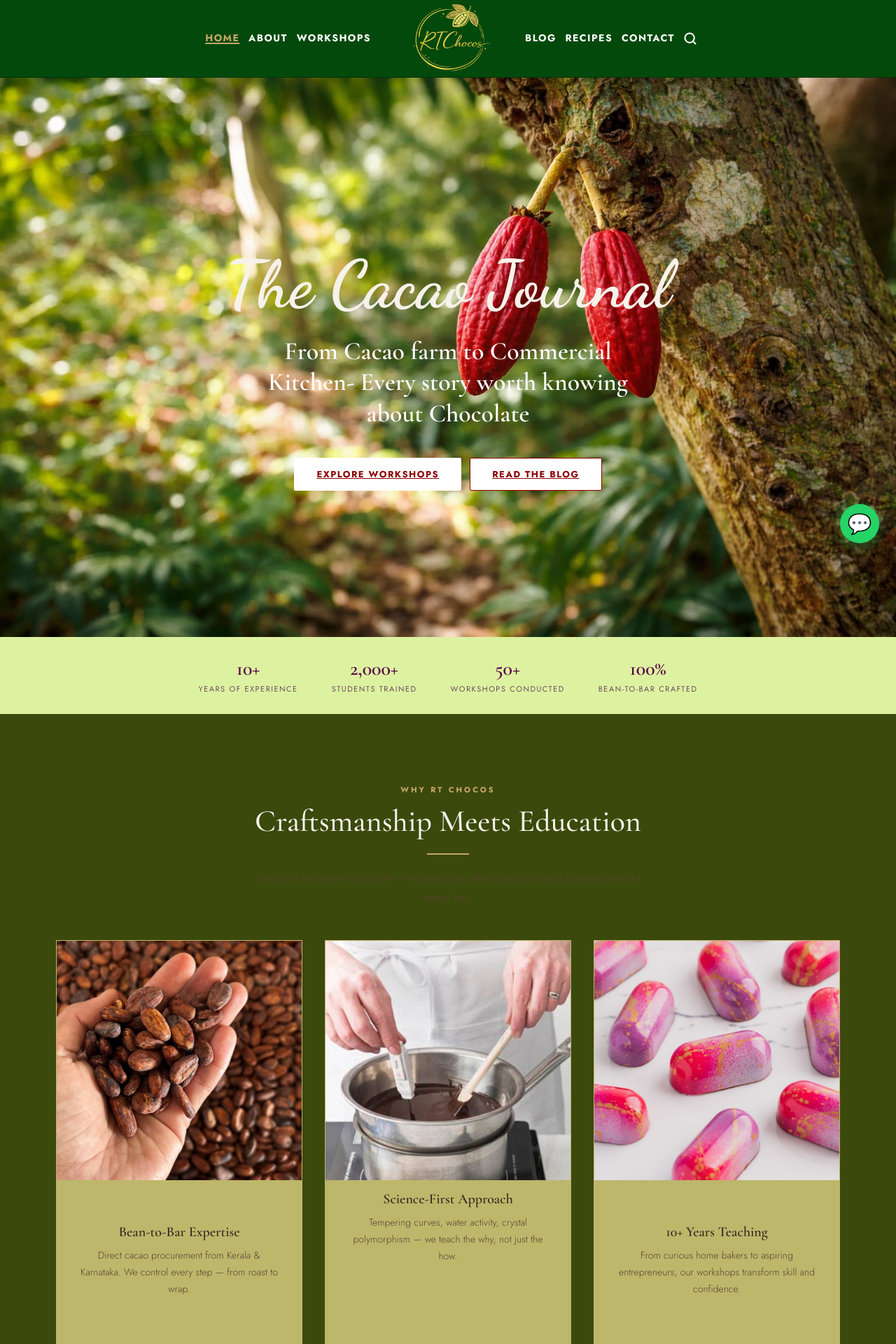
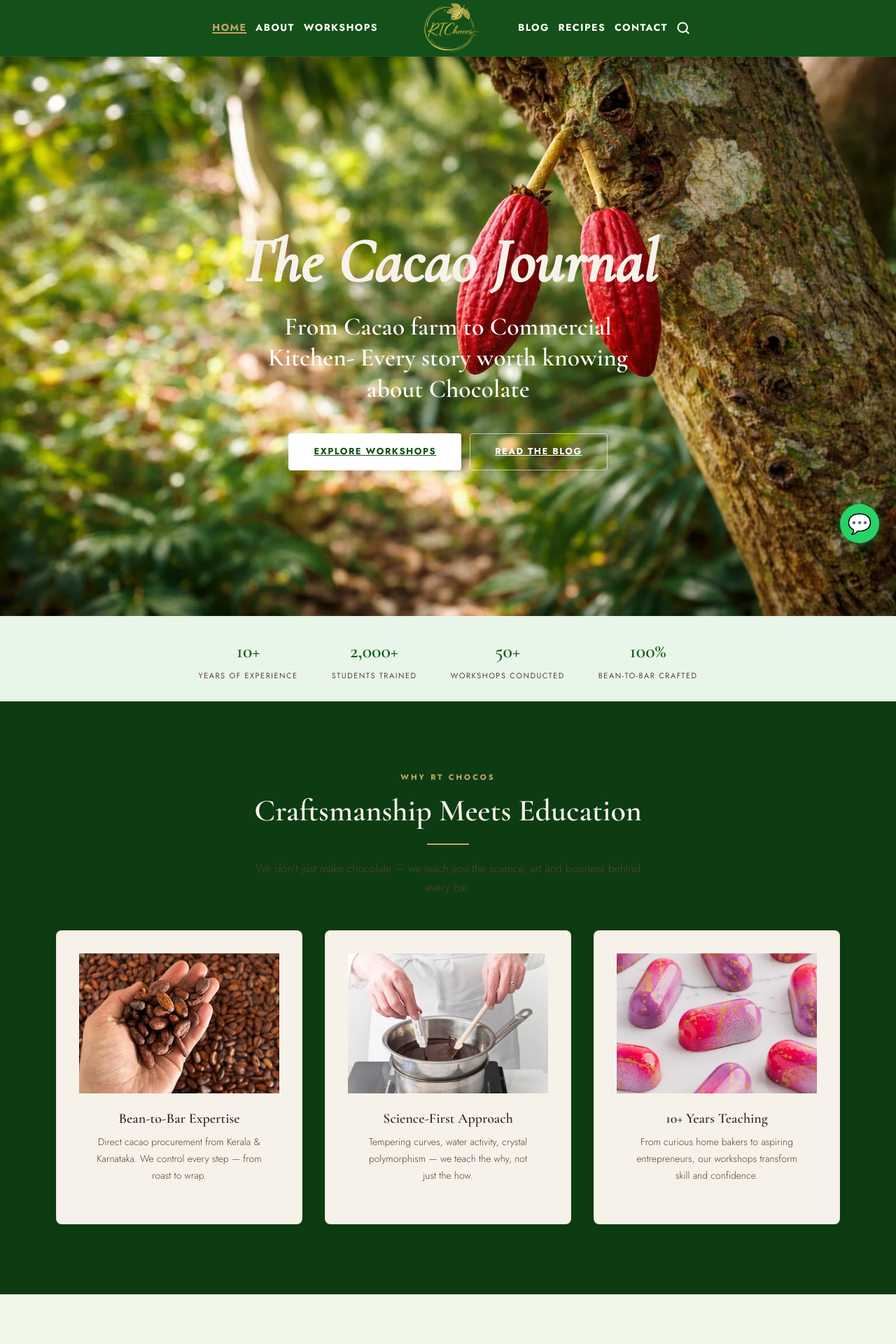
Before and after one commit to TheGameisYash/rtchocosPHP, a PHP site: page / in a window 1280 px wide. Shown: the top 1920 px of the page at 70% size. Run offline with PHP 8.4, Linux system fonts and the light colour scheme.

Commit message:
design: complete UI/UX professional redesign and flavor wheel fixes

```diff
--- a/about.php
+++ b/about.php
@@ -6,7 +6,7 @@
 ?>
 
 <!-- --- HOME PAGE --- -->
-<div id="page-about" class="page active" style="padding-top:72px;">
+<div id="page-about" class="page active" style="padding-top:80px;">
   <div class="page-hero about-page-hero">
     <div class="about-page-hero-image">
       <img src="assets/finalaztech.jpg" alt="" />
@@ -16,7 +16,7 @@
       <p class="fade-up-d1">From ancient rituals to artisan bars - honouring cacao's true origins.</p>
     </div>
   </div>
-  <div class="section" style="background-color: #f1daae; padding-top: 28px;">
+  <div class="section" style="background-color: var(--cream); padding-top: 28px;">
     <div class="about-grid">
       <div style="max-width: 820px; min-height: 320px;">
         <div class="section-label">About Me</div>
--- a/blog.php
+++ b/blog.php
@@ -6,7 +6,7 @@
 ?>
 
 <!-- --- HOME PAGE --- -->
-<div id="page-blog" class="page active" style="padding-top:72px;">
+<div id="page-blog" class="page active" style="padding-top:80px;">
   <div class="page-hero blog-page-hero">
     <div class="blog-page-hero-image fade-in">
       <img src="assets/blog.jpg" alt="RT Chocos blog" />
--- a/contact.php
+++ b/contact.php
@@ -6,7 +6,7 @@
 ?>
 
 <!-- --- HOME PAGE --- -->
-<div id="page-contact" class="page active" style="padding-top:72px;">
+<div id="page-contact" class="page active" style="padding-top:80px;">
   <div class="page-hero contact-page-hero">
     <div class="page-hero-content">
       <h1 class="fade-up">Get in Touch</h1>
--- a/index.php
+++ b/index.php
@@ -6,7 +6,7 @@
 ?>
 
 <!-- --- HOME PAGE --- -->
-<div id="page-home" class="page active" style="margin-top:110px;">
+<div id="page-home" class="page active" style="margin-top:80px;">
 
   <!-- Hero -->
   <section id="hero">
@@ -14,7 +14,7 @@
     <div class="deco-circle-2"></div>
     <div class="deco-radial"></div>
     <div class="hero-content">
-      <h1 class="fade-up" style="font-family:'Dancing Script','Segoe Script',cursive;font-size:clamp(58px,7.4vw,96px);line-height:1.02;font-weight:700;letter-spacing:0;">The Cacao Journal</h1>
+      <h1 class="fade-up" style="font-family:'Cormorant Garamond',serif;font-style:italic;font-size:clamp(52px,7vw,88px);line-height:1.05;font-weight:700;letter-spacing:0.01em;">The Cacao Journal</h1>
       <p class="fade-up-d1" style="font-family:'Cormorant Garamond',serif;font-size:clamp(22px,2.8vw,36px);font-weight:600;line-height:1.25;color:#ffffff;">From Cacao farm to Commercial Kitchen- Every story worth knowing about Chocolate</p>
       <div class="hero-btns fade-up-d2">
         <a href="workshops.php" class="btn-hero-primary">Explore Workshops</a>
@@ -39,25 +39,29 @@
       <div class="divider" style="margin:20px auto;"></div>
       <p class="section-subtitle" style="margin:0 auto 48px;text-align:center;">We don't just make chocolate — we teach you the science, art and business behind every bar.</p>
       <div class="why-grid">
-        <div class="why-card-first">
-          <img src="assets/cocoabeans.png.jpg" alt="Bean-to-Bar" class="why-card-first-image">
-          <div class="why-card-first-fade"></div>
-          <div class="why-card-first-text">
+        <div class="why-card">
+          <div class="why-card-img-wrapper">
+            <img src="assets/cocoabeans.png.jpg" alt="Bean-to-Bar">
+          </div>
+          <div class="why-card-text">
             <h4>Bean-to-Bar Expertise</h4>
             <p>Direct cacao procurement from Kerala &amp; Karnataka. We control every step — from roast to wrap.</p>
           </div>
         </div>
-        <div class="why-card-second">
-          <img src="assets/temepring.jpg" alt="Science-First Approach" class="why-card-second-image">
-          <div class="why-card-second-text">
+        <div class="why-card">
+          <div class="why-card-img-wrapper">
+            <img src="assets/temepring.jpg" alt="Science-First Approach">
+          </div>
+          <div class="why-card-text">
             <h4>Science-First Approach</h4>
             <p>Tempering curves, water activity, crystal polymorphism — we teach the why, not just the how.</p>
           </div>
         </div>
-        <div class="why-card-third">
-          <img src="assets/bonbons.png" alt="10+ Years Teaching" class="why-card-third-image">
-          <div class="why-card-third-fade"></div>
-          <div class="why-card-third-text">
+        <div class="why-card">
+          <div class="why-card-img-wrapper">
+            <img src="assets/bonbons.png" alt="10+ Years Teaching">
+          </div>
+          <div class="why-card-text">
             <h4>10+ Years Teaching</h4>
             <p>From curious home bakers to aspiring entrepreneurs, our workshops transform skill and confidence.</p>
           </div>
@@ -301,18 +305,11 @@
           `;
 
           const midAngle = (category.startAngle + category.endAngle) / 2;
-          const normMid = (midAngle % 360 + 360) % 360;
-          const isTop = (normMid > 180 && normMid < 360);
-
-          let textPathD = "";
-          const textR = (R1 + R2) / 2 + (isTop ? -3 : 4);
+          const textR = (R1 + R2) / 2 - 3;
           const textSpan = 45;
 
-          if (isTop) {
-            textPathD = getArcPath(cx, cy, textR, midAngle - textSpan, midAngle + textSpan, false);
-          } else {
-            textPathD = getArcPath(cx, cy, textR, midAngle + textSpan, midAngle - textSpan, true);
-          }
+          // Always draw clockwise so text is right-side up when rotated to the top (12 o'clock)
+          const textPathD = getArcPath(cx, cy, textR, midAngle - textSpan, midAngle + textSpan, false);
 
           const textPathId = `textpath-${category.id}`;
           svgContent += `
@@ -324,7 +321,7 @@
             </text>
           `;
 
-          const iconR = (R1 + R2) / 2 - (isTop ? 22 : -20);
+          const iconR = (R1 + R2) / 2 - 22;
           const iconPos = polarToCartesian(cx, cy, iconR, midAngle);
           const iconRot = midAngle + 90;
           svgContent += `
--- a/style.css
+++ b/style.css
@@ -2,33 +2,55 @@
 *, *::before, *::after { margin: 0; padding: 0; box-sizing: border-box; }
 
 :root {
-  --green:      #556B4D;
-  --green-dark: #3E5137;
-  --green-light:#6B8560;
-  --gold:       #C7A66A;
-  --gold-light: #D4BA8A;
-  --cream:      #F6F2EA;
-  --cream-dark: #EDE7DB;
-  --brown:      #3B2A22;
-  --brown-light:#5C4033;
-  --white:      #FEFDFB;
-  --black:      #1A1410;
+  /* --- Primary: Hunter Green Family --- */
+  --green-900:   #0D3B12;
+  --green-800:   #14501A;
+  --green-700:   #1B5E20;
+  --green-600:   #2E7D32;
+  --green-500:   #388E3C;
+  --green-400:   #4CAF50;
+  --green-100:   #E8F5E9;
+  --green-50:    #F1F8E9;
+
+  /* Legacy aliases for backward compat */
+  --green:       #1B5E20;
+  --green-dark:  #14501A;
+  --green-light: #2E7D32;
+
+  /* --- Warm Neutrals --- */
+  --gold:        #C7A66A;
+  --gold-light:  #D4BA8A;
+  --cream:       #F6F2EA;
+  --cream-dark:  #EDE7DB;
+  --brown:       #3B2A22;
+  --brown-light: #5C4033;
+  --white:       #FEFDFB;
+  --black:       #1A1410;
+
+  /* --- Shadows & Transitions --- */
+  --shadow-sm:   0 2px 8px rgba(59,42,34,0.06);
+  --shadow-md:   0 8px 24px rgba(59,42,34,0.08);
+  --shadow-lg:   0 16px 48px rgba(59,42,34,0.12);
+  --transition:  0.35s cubic-bezier(0.4, 0, 0.2, 1);
 }
 
 html { scroll-behavior: smooth; }
 
 body {
   font-family: 'Jost', sans-serif;
+  font-size: 16px;
+  line-height: 1.6;
   color: var(--brown);
   background: var(--white);
   -webkit-font-smoothing: antialiased;
+  -moz-osx-font-smoothing: grayscale;
   overflow-x: hidden;
 }
 
 h1, h2, h3, h4, h5 {
   font-family: 'Cormorant Garamond', serif;
-  font-weight: 500;
-  line-height: 1.15;
+  font-weight: 600;
+  line-height: 1.2;
 }
 .serif { font-family: 'Cormorant Garamond', serif; }
 strong { font-weight: 700; }
@@ -61,69 +83,104 @@ strong { font-weight: 700; }
 .btn-primary {
   display: inline-flex; align-items: center; gap: 8px;
   padding: 14px 32px;
-  background: var(--green); color: var(--cream);
-  border: none; border-radius: 2px;
+  background: var(--green-700); color: var(--cream);
+  border: none; border-radius: 4px;
   font-family: 'Jost', sans-serif; font-size: 13px; font-weight: 700;
   letter-spacing: 1.5px; text-transform: uppercase;
-  cursor: pointer; transition: all 0.3s ease;
-}
-.btn-primary:hover { background: var(--green-dark); transform: translateY(-1px); }
+  cursor: pointer; transition: all var(--transition);
+  box-shadow: 0 2px 8px rgba(27,94,32,0.15);
+}
+.btn-primary:hover {
+  background: var(--green-800);
+  transform: translateY(-2px);
+  box-shadow: 0 6px 20px rgba(27,94,32,0.25);
+}
 
 .btn-gold {
   display: inline-flex; align-items: center; gap: 8px;
   padding: 14px 32px;
   background: var(--gold); color: var(--brown);
-  border: none; border-radius: 2px;
+  border: none; border-radius: 4px;
   font-family: 'Jost', sans-serif; font-size: 13px; font-weight: 700;
   letter-spacing: 1.5px; text-transform: uppercase;
-  cursor: pointer; transition: all 0.3s ease;
-}
-.btn-gold:hover { background: var(--gold-light); transform: translateY(-1px); }
+  cursor: pointer; transition: all var(--transition);
+}
+.btn-gold:hover {
+  background: var(--gold-light);
+  transform: translateY(-2px);
+  box-shadow: 0 6px 20px rgba(199,166,106,0.3);
+}
 
 .btn-outline {
   display: inline-flex; align-items: center; gap: 8px;
   padding: 13px 31px;
   background: transparent; color: var(--cream);
-  border: 1.5px solid var(--cream); border-radius: 2px;
+  border: 1.5px solid var(--cream); border-radius: 4px;
   font-family: 'Jost', sans-serif; font-size: 13px; font-weight: 700;
   letter-spacing: 1.5px; text-transform: uppercase;
-  cursor: pointer; transition: all 0.3s ease;
-}
-.btn-outline:hover { background: rgba(255,255,255,0.12); }
-
-/* --- HERO-SPECIFIC BUTTONS --- */
+  cursor: pointer; transition: all var(--transition);
+}
+.btn-outline:hover {
+  background: rgba(255,255,255,0.12);
+  transform: translateY(-1px);
+}
+
+/* --- HERO BUTTONS --- */
 .btn-hero-primary {
   display: inline-flex; align-items: center; gap: 8px;
-  padding: 14px 32px;
-  background: #ffffff; color: #8B0000;
-  border: none; border-radius: 2px;
+  padding: 16px 36px;
+  background: #ffffff; color: var(--green-800);
+  border: none; border-radius: 4px;
   font-family: 'Jost', sans-serif; font-size: 13px; font-weight: 700;
   letter-spacing: 1.5px; text-transform: uppercase;
-  cursor: pointer; transition: all 0.3s ease;
-}
-.btn-hero-primary:hover { background: #f0f0f0; transform: translateY(-1px); }
+  cursor: pointer; transition: all var(--transition);
+  box-shadow: 0 4px 16px rgba(0,0,0,0.15);
+}
+.btn-hero-primary:hover {
+  background: var(--cream);
+  transform: translateY(-2px);
+  box-shadow: 0 8px 28px rgba(0,0,0,0.2);
+}
 
 .btn-hero-outline {
   display: inline-flex; align-items: center; gap: 8px;
-  padding: 13px 31px;
-  background: #ffffff; color: #8B0000;
-  border: 1.5px solid #8B0000; border-radius: 2px;
+  padding: 15px 35px;
+  background: transparent; color: #ffffff;
+  border: 1.5px solid rgba(255,255,255,0.6); border-radius: 4px;
   font-family: 'Jost', sans-serif; font-size: 13px; font-weight: 700;
   letter-spacing: 1.5px; text-transform: uppercase;
-  cursor: pointer; transition: all 0.3s ease;
-}
-.btn-hero-outline:hover { background: #f0f0f0; }
+  cursor: pointer; transition: all var(--transition);
+}
+.btn-hero-outline:hover {
+  background: rgba(255,255,255,0.12);
+  border-color: #ffffff;
+  transform: translateY(-1px);
+}
 
 .btn-outline-dark {
   display: inline-flex; align-items: center; gap: 8px;
   padding: 13px 31px;
-  background: transparent; color: var(--brown);
-  border: 1.5px solid var(--brown); border-radius: 2px;
+  background: transparent; color: var(--green-700);
+  border: 1.5px solid var(--green-700); border-radius: 4px;
   font-family: 'Jost', sans-serif; font-size: 13px; font-weight: 700;
   letter-spacing: 1.5px; text-transform: uppercase;
-  cursor: pointer; transition: all 0.3s ease;
-}
-.btn-outline-dark:hover { background: var(--brown); color: var(--cream); }
+  cursor: pointer; transition: all var(--transition);
+}
+.btn-outline-dark:hover {
+  background: var(--green-700); color: var(--cream);
+  transform: translateY(-1px);
+  box-shadow: 0 4px 16px rgba(27,94,32,0.2);
+}
+
+/* Button active and accessibility focus states */
+.btn-primary:active, .btn-gold:active, .btn-outline:active, .btn-hero-primary:active, .btn-hero-outline:active, .btn-outline-dark:active, .filter-btn:active {
+  transform: translateY(1px);
+}
+a:focus-visible, button:focus-visible, input:focus-visible, textarea:focus-visible, [role="button"]:focus-visible {
+  outline: 2px solid var(--gold);
+  outline-offset: 3px;
+}
+
 
 .filter-btn {
   padding: 10px 24px;
@@ -201,15 +258,17 @@ strong { font-weight: 700; }
 /* --- HEADER --- */
 #site-header {
   position: fixed; top: 0; left: 0; right: 0; z-index: 1000;
-  background: #03490c;
-  border-bottom: 1px solid #02330a;
-  box-shadow: 0 2px 10px rgba(26,20,16,0.04);
-  transition: all 0.35s ease;
+  background: var(--green-800);
+  border-bottom: 1px solid rgba(255,255,255,0.06);
+  box-shadow: 0 2px 10px rgba(0,0,0,0.1);
+  transition: all var(--transition);
 }
 #site-header.scrolled {
-  background: #03490c;
-  border-bottom-color: #464e01;
-  backdrop-filter: none;
+  background: rgba(20,80,26,0.95);
+  backdrop-filter: blur(12px);
+  -webkit-backdrop-filter: blur(12px);
+  border-bottom-color: rgba(255,255,255,0.08);
+  box-shadow: 0 4px 20px rgba(0,0,0,0.15);
 }
 
 .header-inner {
@@ -217,7 +276,7 @@ strong { font-weight: 700; }
   max-width: none;
   margin: 0 auto;
   padding: 0 40px;
-  height: 110px;
+  height: 80px;
   position: relative;
 }
 
@@ -261,11 +320,11 @@ strong { font-weight: 700; }
 .header-nav-left {
   left: 50%;
   transform: translate(-100%, -50%);
-  margin-left: -110px;
+  margin-left: -100px;
 }
 .header-nav-right {
   left: 50%;
-  margin-left: 110px;
+  margin-left: 100px;
 }
 
 .nav-link {
@@ -445,74 +504,78 @@ strong { font-weight: 700; }
 
 /* --- CREDIBILITY STRIP --- */
 #cred-strip {
-  background: #ddf2a1 ; padding: 28px 24px;
+  background: var(--green-100); padding: 28px 24px;
   display: flex; justify-content: center; align-items: center;
   gap: 48px; flex-wrap: wrap;
 }
 .cred-item { text-align: center; min-width: 120px; }
 .cred-num {
   font-family: 'Cormorant Garamond', serif;
-  font-size: 28px; color: #580546; font-weight: 600;
+  font-size: 28px; color: var(--green-700); font-weight: 600;
 }
 .cred-label {
   font-size: 11px; letter-spacing: 1.5px; text-transform: uppercase;
-  color: #6b4b5d; margin-top: 4px;
+  color: var(--brown-light); margin-top: 4px;
 }
 
 /* --- WHY US --- */
-#why-us { background: #3B490c; }
+#why-us { background: var(--green-900); }
 .why-grid {
   display: grid; grid-template-columns: repeat(auto-fit, minmax(240px, 1fr)); gap: 32px;
 }
 .why-card {
-  padding: 32px; background: #bdb76b;
-  border: 1px solid rgba(199,166,106,0.3); transition: all 0.3s;
-}
-.why-card:hover { border-color: var(--gold); box-shadow: 0 6px 20px rgba(59,42,34,0.06); }
+  padding: 32px; background: var(--cream);
+  border: 1px solid rgba(199,166,106,0.2); border-radius: 6px; transition: all var(--transition);
+}
+.why-card:hover { border-color: var(--gold); box-shadow: 0 8px 28px rgba(59,42,34,0.1); transform: translateY(-3px); }
 .why-icon { font-size: 36px; margin-bottom: 16px; }
 .why-card h4 { font-size: 20px; margin-bottom: 10px; color: var(--brown); }
 .why-card p { font-size: 14px; line-height: 1.7; color: var(--brown-light); font-weight: 300; }
 
-/* Featured Why Card - First Card Only */
-.why-card-first {
+/* Unified Why Card System */
+.why-card {
   display: flex;
   flex-direction: column;
+  background: var(--cream);
+  border: 1px solid rgba(199,166,106,0.2);
+  border-radius: 8px;
   overflow: hidden;
-  padding: 0;
-  background: #bdb76b;
-  border: 1px solid rgba(199,166,106,0.3);
-  transition: all 0.3s;
-}
-.why-card-first:hover { border-color: var(--gold); box-shadow: 0 6px 20px rgba(59,42,34,0.06); }
-.why-card-first-image {
+  transition: all var(--transition);
+  box-shadow: var(--shadow-sm);
+}
+.why-card:hover {
+  border-color: var(--gold);
+  box-shadow: var(--shadow-lg);
+  transform: translateY(-4px);
+}
+.why-card-img-wrapper {
   width: 100%;
-  height: 58%;
+  height: 200px;
+  overflow: hidden;
+}
+.why-card-img-wrapper img {
+  width: 100%;
+  height: 100%;
   object-fit: cover;
-  display: block;
-}
-.why-card-first-fade {
-  height: 8%;
-  background: linear-gradient(to bottom,
-    rgba(189,183,107,0.1) 0%,
-    rgba(189,183,107,0.3) 50%,
-    rgba(189,183,107,0.6) 100%);
-}
-.why-card-first-text {
-  flex: 1;
-  padding: 16px 32px 32px 32px;
-  background: #bdb76b;
+  transition: transform var(--transition);
+}
+.why-card:hover .why-card-img-wrapper img {
+  transform: scale(1.05);
+}
+.why-card-text {
+  padding: 24px;
+  background: var(--cream);
+  flex-grow: 1;
   display: flex;
   flex-direction: column;
-  justify-content: flex-start;
-}
-.why-card-first-text h4 {
+}
+.why-card-text h4 {
   font-size: 20px;
   font-weight: 600;
   color: var(--brown);
   margin-bottom: 10px;
-  margin-top: 0;
-}
-.why-card-first-text p {
+}
+.why-card-text p {
   font-size: 14px;
   line-height: 1.7;
   color: var(--brown-light);
@@ -520,99 +583,6 @@ strong { font-weight: 700; }
   margin: 0;
 }
 
-/* Featured Why Card - Second Card (Science-First Approach) */
-.why-card-second {
-  display: flex;
-  flex-direction: column;
-  overflow: hidden;
-  padding: 0;
-  background: #bdb76b;
-  border: 1px solid rgba(199,166,106,0.3);
-  transition: all 0.3s;
-}
-.why-card-second:hover { border-color: var(--gold); box-shadow: 0 6px 20px rgba(59,42,34,0.06); }
-.why-card-second-image {
-  width: 100%;
-  height: 58%;
-  object-fit: cover;
-  display: block;
-}
-.why-card-second-fade {
-  height: 8%;
-  background: linear-gradient(to bottom,
-    rgba(189,183,107,0.1) 0%,
-    rgba(189,183,107,0.3) 50%,
-    rgba(189,183,107,0.6) 100%);
-}
-.why-card-second-text {
-  flex: 1;
-  padding: 16px 32px 32px 32px;
-  background: #bdb76b;
-  display: flex;
-  flex-direction: column;
-  justify-content: flex-start;
-}
-.why-card-second-text h4 {
-  font-size: 20px;
-  font-weight: 600;
-  color: var(--brown);
-  margin-bottom: 10px;
-  margin-top: 0;
-}
-.why-card-second-text p {
-  font-size: 14px;
-  line-height: 1.7;
-  color: var(--brown-light);
-  font-weight: 300;
-  margin: 0;
-}
-
-/* Featured Why Card - Third Card (10+ Years Teaching) */
-.why-card-third {
-  display: flex;
-  flex-direction: column;
-  overflow: hidden;
-  padding: 0;
-  background: #bdb76b;
-  border: 1px solid rgba(199,166,106,0.3);
-  transition: all 0.3s;
-}
-.why-card-third:hover { border-color: var(--gold); box-shadow: 0 6px 20px rgba(59,42,34,0.06); }
-.why-card-third-image {
-  width: 100%;
-  height: 58%;
-  object-fit: cover;
-  display: block;
-}
-.why-card-third-fade {
-  height: 8%;
-  background: linear-gradient(to bottom,
-    rgba(189,183,107,0.1) 0%,
-    rgba(189,183,107,0.3) 50%,
-    rgba(189,183,107,0.6) 100%);
-}
-.why-card-third-text {
-  flex: 1;
-  padding: 16px 32px 32px 32px;
-  background: #bdb76b;
-  display: flex;
-  flex-direction: column;
-  justify-content: flex-start;
-}
-.why-card-third-text h4 {
-  font-size: 20px;
-  font-weight: 600;
-  color: var(--brown);
-  margin-bottom: 10px;
-  margin-top: 0;
-}
-.why-card-third-text p {
-  font-size: 14px;
-  line-height: 1.7;
-  color: var(--brown-light);
-  font-weight: 300;
-  margin: 0;
-}
 
 #why-us .section-title { color: var(--cream); }
 
--- a/workshops.php
+++ b/workshops.php
@@ -6,7 +6,7 @@
 ?>
 
 <!-- --- HOME PAGE --- -->
-<div id="page-workshops" class="page active" style="padding-top:72px;">
+<div id="page-workshops" class="page active" style="padding-top:80px;">
   <div class="page-hero workshops-page-hero">
   </div>
   <div class="section">
```
Also changed, not shown: other parts of index.php (+34 -10 lines), other parts of style.css (+135 -88 lines), gallery.php (+12 -4 lines), includes/footer.php (+17 -13 lines), script.js (+1 -6 lines).
